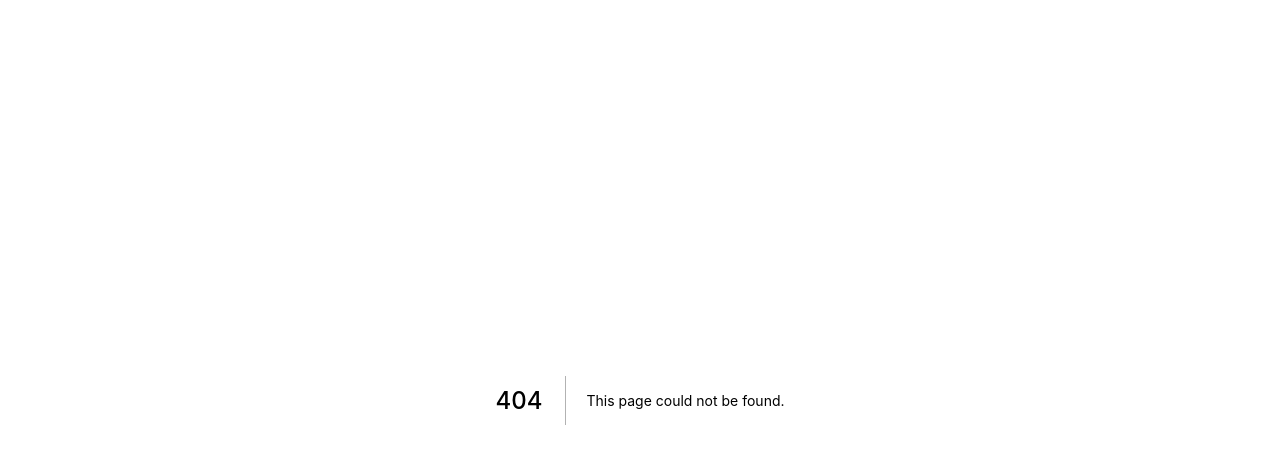
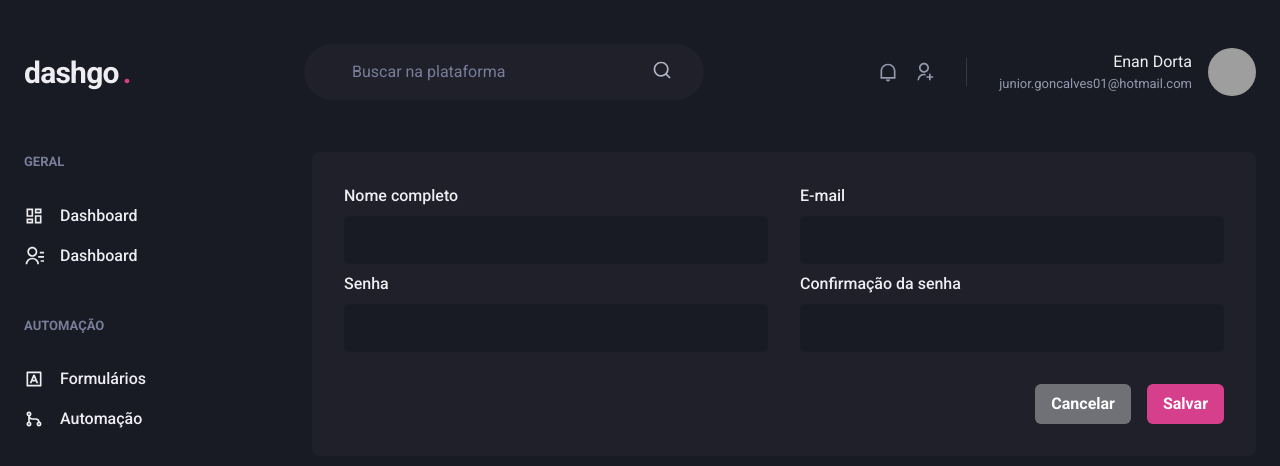
Before and after one commit to EnanDorta/dashgo, a Next.js app: page /users/create in a window 1280 px wide. Before the commit this address had no page. Shown: the top 466 px of the page. Built offline with nearby package versions, Linux system fonts and the light colour scheme; grey boxes are pictures that could not be loaded.

Commit message:
página: Form de usuário

```diff
--- /dev/null
+++ b/src/pages/users/create.tsx
@@ -0,0 +1,40 @@
+import { Box, Button, Flex, HStack, SimpleGrid, VStack } from "@chakra-ui/react";
+import { Input } from "../../components/Form/Input";
+import Header from "../../components/Header";
+import SideBar from "../../components/Sidebar";
+
+const CreateUser = () => {
+  return (
+    <Box>
+      <Header />
+      <Flex w="100%" my="6" maxWidth={1480} mx="auto" px="6">
+        <SideBar />
+
+        <Box flex="1" borderRadius={8} bg="gray.800" p="8">
+          <VStack>
+            <SimpleGrid minChildWidth="240px" spacing="8" w="100%">
+              <Input name="name" label="Nome completo"/>
+              <Input name="email" type="email" label="E-mail"/>
+            </SimpleGrid>
+
+            <SimpleGrid minChildWidth="240px" spacing="8" w="100%">
+              <Input name="password" type="password" label="Senha"/>
+              <Input name="password_confirmation" type="password" label="Confirmação da senha"/>
+            </SimpleGrid>
+
+          </VStack>
+
+          <Flex mt="8" justify="flex-end">
+            <HStack spacing="4">
+              <Button colorScheme="whiteAlpha">Cancelar</Button>
+              <Button colorScheme="pink">Salvar</Button>
+            </HStack>
+          </Flex>
+
+        </Box>
+      </Flex>
+    </Box>
+  )
+}
+
+export default CreateUser;
```
